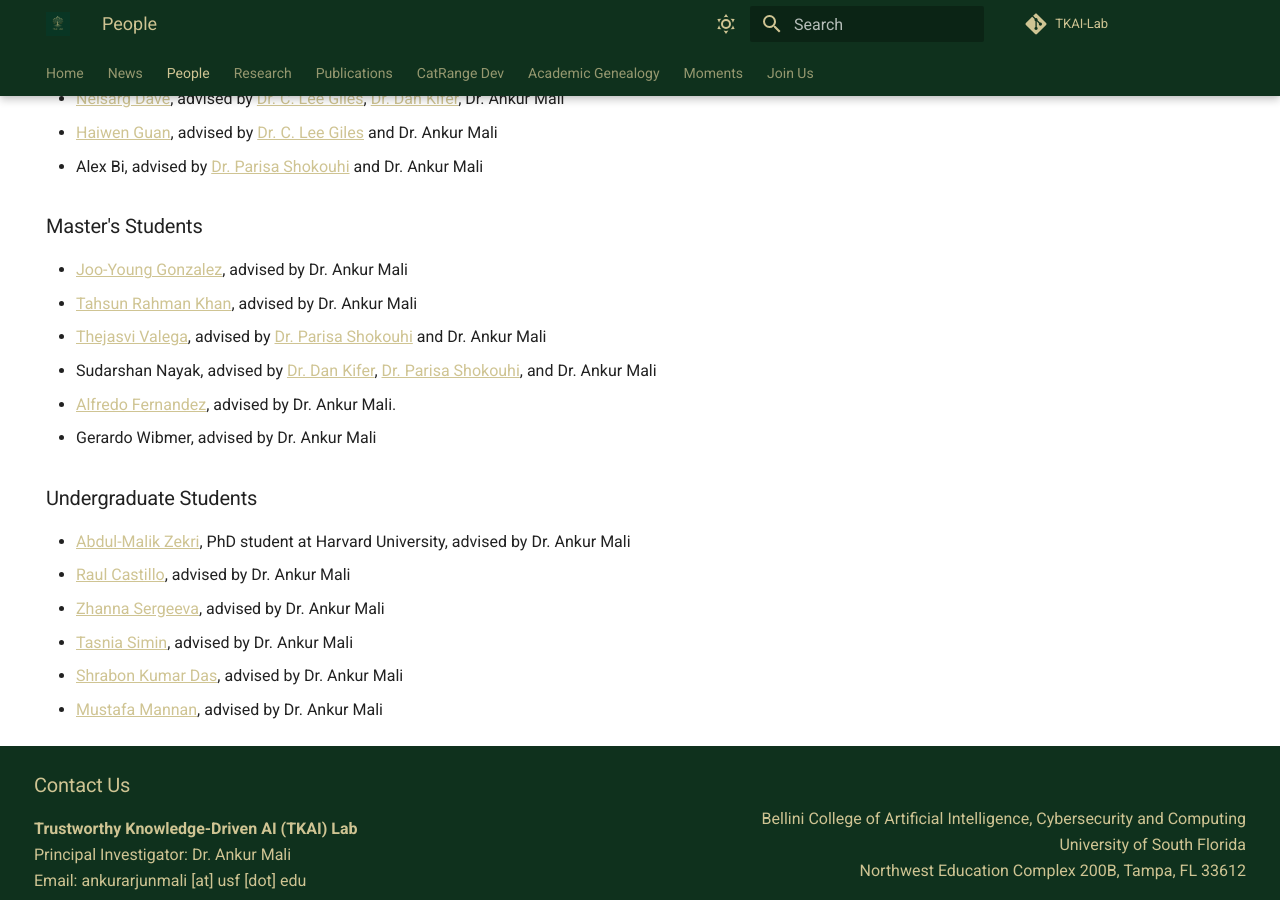
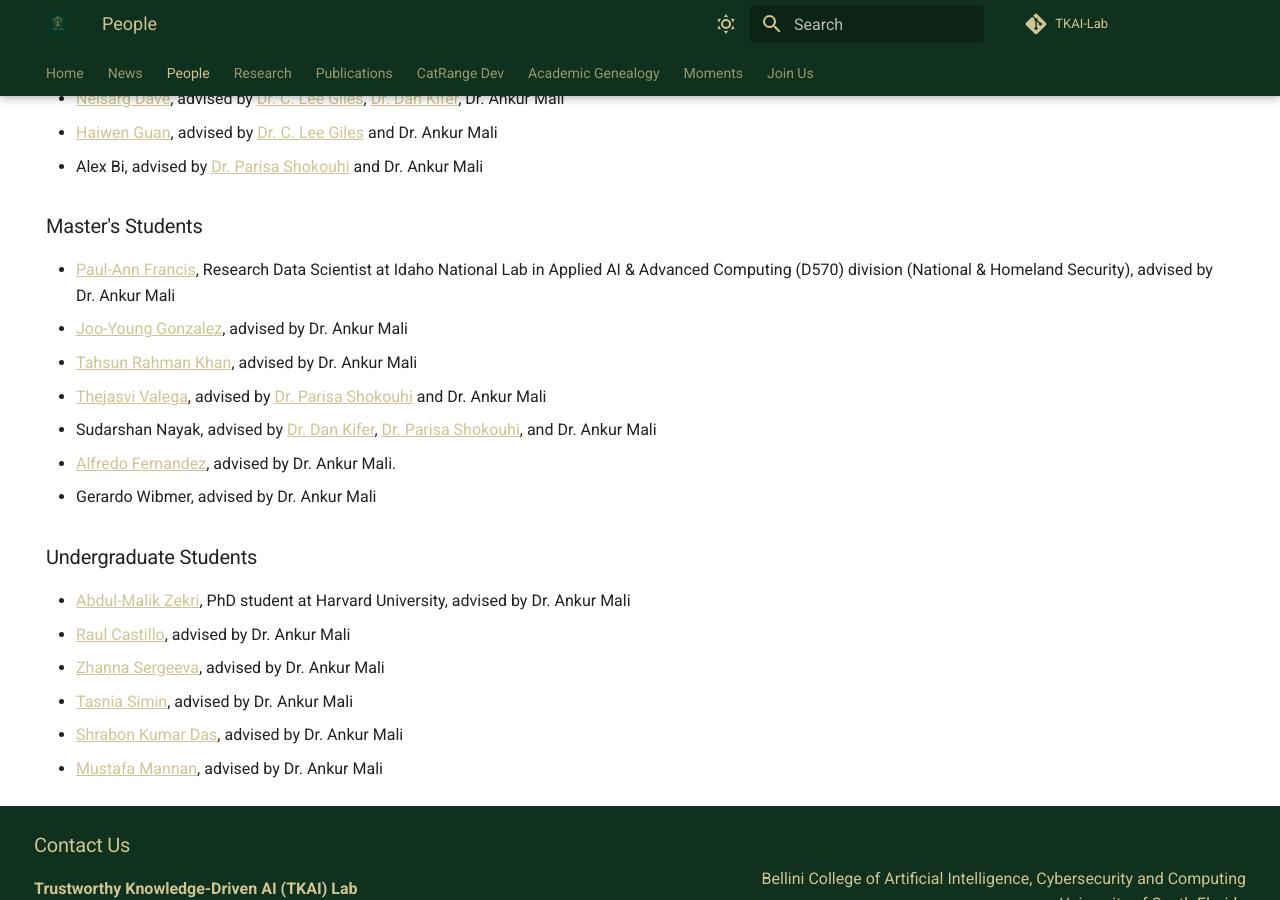
Before and after one commit to TKAI-LAB-Mali/tkai-lab-mali.github.io, an MkDocs documentation site: the page built from docs/people.md, in a window 1280 px wide and 900 px high, scrolled down 3407 px. Built offline with MkDocs 1.6.1 and Material for MkDocs 9.7.7, drawn with Linux system fonts in a browser that asks for light colours.

Commit message:
add paulann (#33)

```diff
--- a/docs/people.md
+++ b/docs/people.md
@@ -181,6 +181,7 @@ hide:
 
 ### Master's Students
 
+- [Paul-Ann Francis](https://www.linkedin.com/in/paul-ann-f-a517881a1/), Research Data Scientist at Idaho National Lab in Applied AI & Advanced Computing (D570) division (National & Homeland Security), advised by Dr. Ankur Mali
 - [Joo-Young Gonzalez](https://www.linkedin.com/in/jooyoung-gonzalez/), advised by Dr. Ankur Mali
 - [Tahsun Rahman Khan](https://www.linkedin.com/in/tahsun-rahman-khan-b94641214/), advised by Dr. Ankur Mali
 - [Thejasvi Valega](https://github.com/thejasvi204), advised by [Dr. Parisa Shokouhi](https://sites.psu.edu/ultrasonics/pshokouhi/) and Dr. Ankur Mali
```
